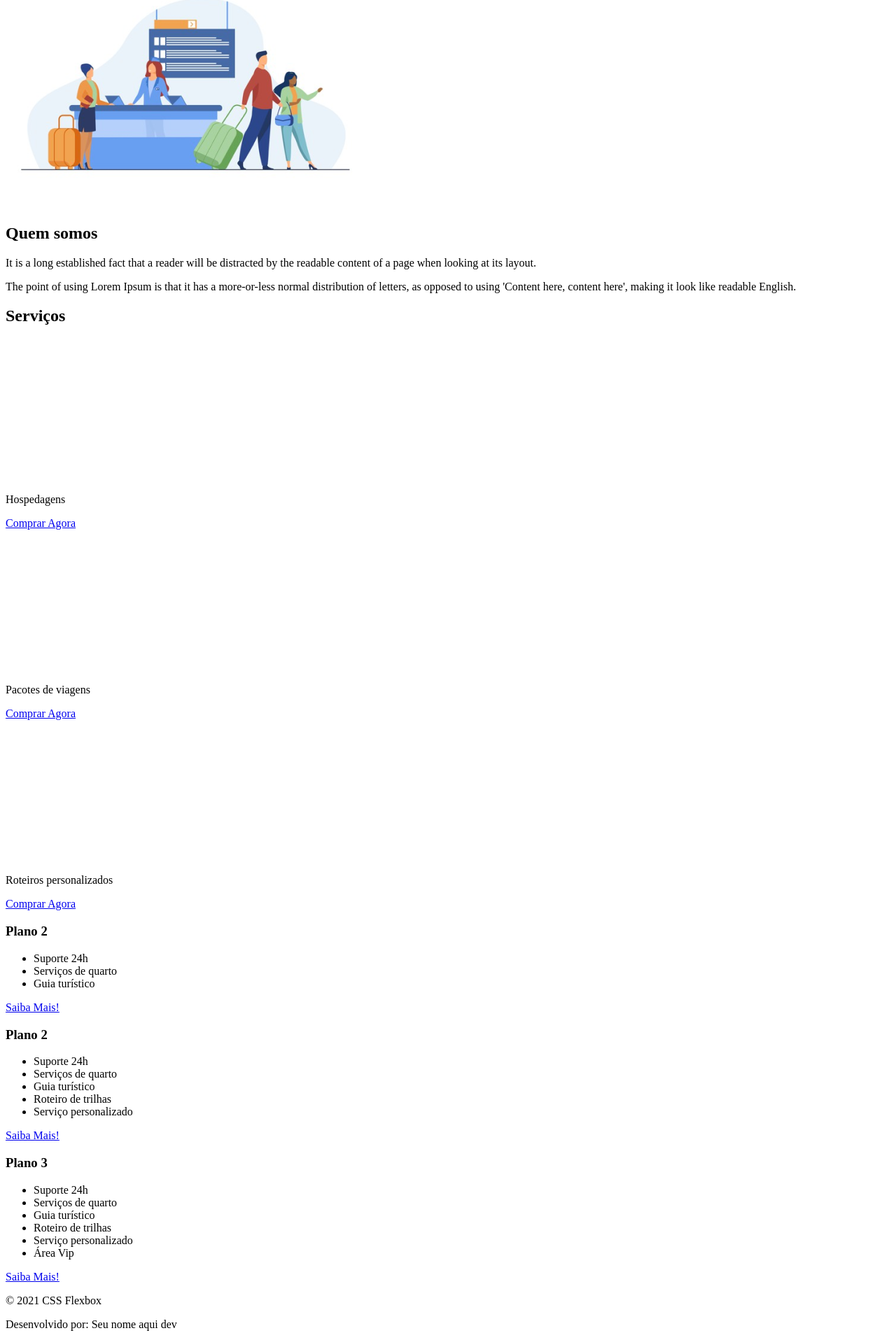
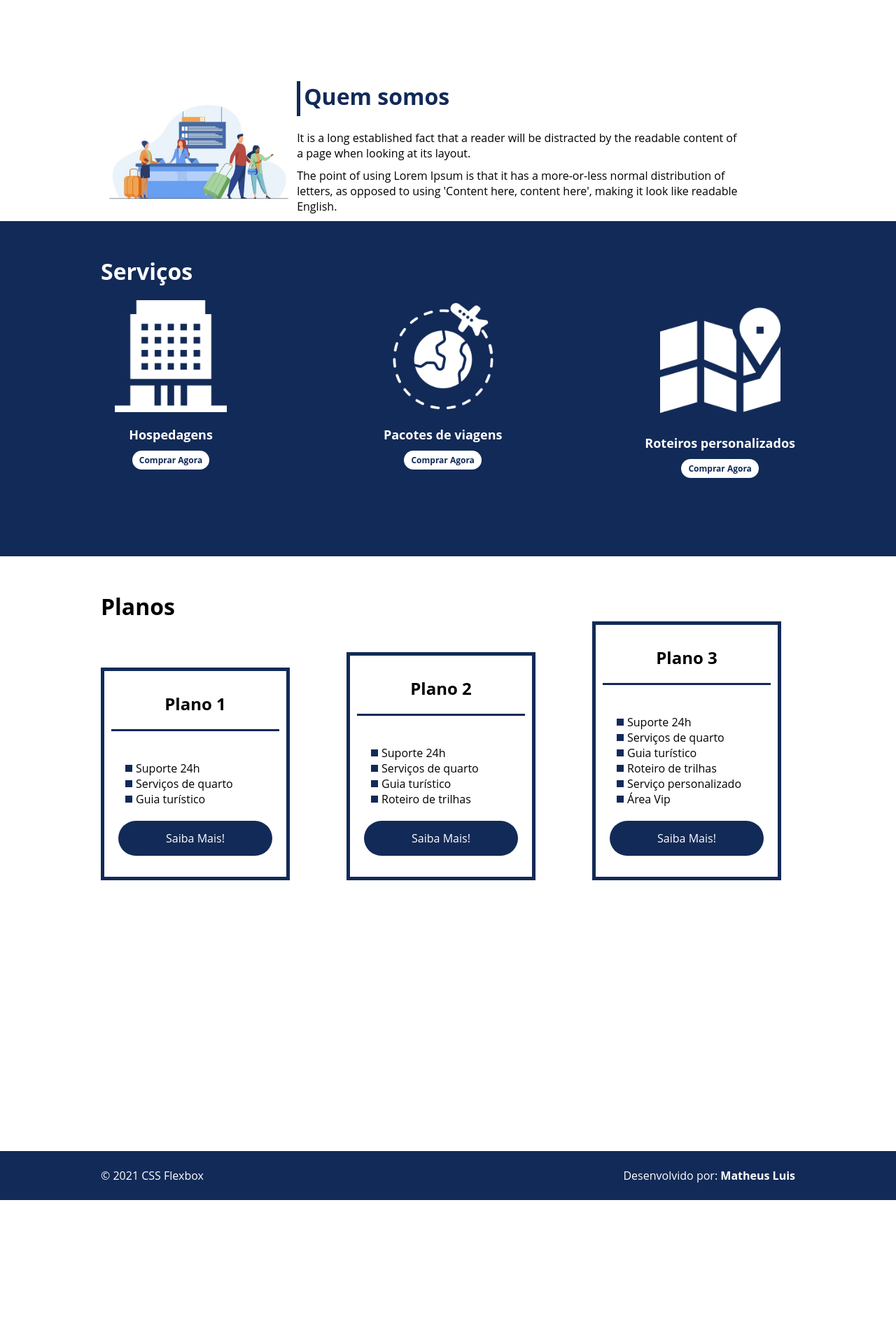
Before and after one commit to matheusgene/MeuProgresso, a plain HTML site: page FlexProjeto/ladding-page/index.html in a window 1280 px wide. Shown: the part 784-2689 px from the top of the page at 70% size. After the commit the page ends 2499 px from the top, so only its background shows below. Drawn offline with Linux system fonts and the light colour scheme.

Commit message:
flexboxprojeto

```diff
--- a/FlexProjeto/ladding-page/index.html
+++ b/FlexProjeto/ladding-page/index.html
@@ -1,26 +1,32 @@
 <!DOCTYPE html>
 <html lang="pt-br">
+
 <head>
     <meta charset="UTF-8">
     <meta name="viewport" content="width=device-width, initial-scale=1.0">
     <title>Flex Turismos</title>
     <link rel="stylesheet" href="./style.css">
 </head>
+
 <body>
     <header>
+        <div class="flex-container menu">
+            <div>
                 <h1>FlexTurismos</h1>
-        <ul>
+            </div>
+            <ul class="list-items">
                 <li><a href="#quem-somos">Quem Somos</a></li>
                 <li><a href="#servicos">Serviços</a></li>
                 <li><a href="#planos">Planos</a></li>
             </ul>
+        </div>
     </header>
 
-    <div>
-        <div>
+    <div class="flex-container apresentacao">
+        <div class="texto-apresentacao">
             <h1>Flex <br>Turismos</h1>
             <p>O melhor serviço para você!</p>
-            <a href="">Saiba Mais!</a>
+            <a href="" class="btn">Saiba Mais!</a>
         </div>
 
         <div>
@@ -28,37 +34,39 @@
         </div>
     </div>
 
+    <div class="flex-container" id="quem-somos">
         <div>
+            <h2>Quem somos</h2>
+            <p>It is a long established fact that a reader will be distracted by the readable content of a page when
+                looking at its layout. </p>
+            <p>The point of using Lorem Ipsum is that it has a more-or-less normal distribution of letters, as opposed
+                to using 'Content here, content here', making it look like readable English.</p>
+        </div>
         <div>
             <img src="./images/1-quem-somos.png" alt="balcão de atendimento">
         </div>
-
-        <div>
-            <h2>Quem somos</h2>
-            <p>It is a long established fact that a reader will be distracted by the readable content of a page when looking at its layout. </p>
-            <p>The point of using Lorem Ipsum is that it has a more-or-less normal distribution of letters, as opposed to using 'Content here, content here', making it look like readable English.</p>
-        </div>
     </div>
 
-    <div>
+    <div class="container-externo">
+        <div class="flex-container" id="servicos">
             <div>
                 <h2>Serviços</h2>
             </div>
 
-        <div>
-            <div>
+            <div class="list-servicos">
+                <div class="item-servico">
                     <div><img src="./images/icon-2.png" alt="hospedagens"></div>
                     <p>Hospedagens</p>
                     <a href="#">Comprar Agora</a>
                 </div>
 
-            <div>
+                <div class="item-servico">
                     <div><img src="./images/icon-1.png" alt="pacote de viagens"></div>
                     <p>Pacotes de viagens</p>
                     <a href="#">Comprar Agora</a>
                 </div>
 
-            <div>
+                <div class="item-servico">
                     <div><img src="./images/icon-3.png" alt="roteiros personalizados"></div>
                     <p>Roteiros personalizados</p>
                     <a href="#">Comprar Agora</a>
@@ -66,33 +74,39 @@
 
             </div>
         </div>
-
+    </div>
     <div>
 
-        <div>
-            <h3>Plano 2</h3>
+
+        <div class="flex-container" id="planos">
+            <div><h2>Planos</h2></div>
+            <div class="list-planos">
+                <div class="item-plano">
+                    <h3>Plano 1</h3>
+                    <br>
                     <ul>
                         <li>Suporte 24h</li>
                         <li>Serviços de quarto</li>
                         <li>Guia turístico</li>
                     </ul>
-            <a href="#">Saiba Mais!</a>
+                    <a href="#" class="btn">Saiba Mais!</a>
                 </div>
 
-        <div>
+                <div class="item-plano">
                     <h3>Plano 2</h3>
+                    <br>
                     <ul>
                         <li>Suporte 24h</li>
                         <li>Serviços de quarto</li>
                         <li>Guia turístico</li>
                         <li>Roteiro de trilhas</li>
-                <li>Serviço personalizado</li>
                     </ul>
-            <a href="#">Saiba Mais!</a>
+                    <a href="#" class="btn">Saiba Mais!</a>
                 </div>
 
-        <div>
+                <div class="item-plano">
                     <h3>Plano 3</h3>
+                    <br>
                     <ul>
                         <li>Suporte 24h</li>
                         <li>Serviços de quarto</li>
@@ -101,13 +115,18 @@
                         <li>Serviço personalizado</li>
                         <li>Área Vip</li>
                     </ul>
-            <a href="#">Saiba Mais!</a>
+                    <a href="#" class="btn">Saiba Mais!</a>
+                </div>
+            </div>
         </div>
     </div>
 
     <footer>
+        <div class="flex-container footer">
         <p>&copy; 2021 CSS Flexbox</p>
-        <p>Desenvolvido por: Seu nome aqui dev</p>
+        <p>Desenvolvido por: <strong>Matheus Luis</strong> </p>
+        </div>
     </footer>
 </body>
+
 </html>
--- a/FlexProjeto/ladding-page/style.css
+++ b/FlexProjeto/ladding-page/style.css
@@ -0,0 +1,300 @@
+* {
+    margin: 0;
+    padding: 0;
+    font-family: 'Open Sans', sans-serif;
+}
+
+ul {
+    list-style: none;
+    margin: 0;
+    padding: 0;
+}
+
+ul li a{
+    text-decoration: none;
+}
+
+div img {
+    display: block;
+    width: 100%;
+}
+
+.flex-container {
+    display: flex;
+    max-width: 992px;
+    margin: auto;
+    width: 100%;
+    min-width: 320px;
+
+}
+
+header {
+    background-color: #122a57;
+    height: 100px;
+    display: flex;
+    align-items: center;
+    color: #fff;
+}
+
+.list-items li a{
+    color: #fff;
+
+}
+
+header .list-items {
+    display: flex;
+    max-width: 260px;
+    width: 100%;
+    justify-content: space-between;
+    align-items: center;
+}
+
+header .menu {
+    justify-content: space-between;
+}
+
+.apresentacao {
+    height: 100vh;
+    align-items: center;
+    justify-content: space-between
+
+}
+
+.apresentacao .texto-apresentacao {
+    min-height: 200px;
+}
+
+.texto-apresentacao h1 {
+    color: #122a57;
+    font-size: 48px;
+    margin-bottom: 10px;
+}
+
+.btn {
+    background-color: #122a57;
+    color: #fff;
+    text-align: center;
+    text-decoration: none;
+    border-radius: 30px;
+    width: 220px;
+    height: 50px;
+    display: block;
+    line-height: 50px;
+    margin-top: 10px;
+    margin-bottom: 10px;
+}
+
+#quem-somos {
+    flex-direction: row-reverse;
+    align-items: center;
+    justify-content: space-between
+}
+
+#quem-somos h2 {
+   font-size: 32px;
+   color: #122a57;
+   display: flex;
+   margin-bottom: 20px;
+}
+
+#quem-somos h2::before {
+    content: "";
+    height: 50px;
+    width: 5px;
+    margin-right: 5px;
+    background-color:#122a57;
+    position: relative;
+}
+
+#quem-somos p {
+    margin-bottom: 10px;
+    width: 90%;
+}
+
+.container-externo {
+    background-color: #122a57;
+    width: 100%;
+}
+
+#servicos {
+    flex-direction: column;
+    padding-top: 50px;
+    padding-bottom: 100px;
+}
+
+#servicos h2 {
+    color: #fff;
+    font-size: 32px;
+    margin-bottom: 20px;
+}
+
+.list-servicos {
+    display: flex;
+    justify-content: space-between;
+
+}
+
+.list-servicos .item-servico {
+    text-align: center;
+}
+
+.item-servico a{
+    text-decoration: none;
+    width: 220px;
+    background-color: #fff;
+    border-radius: 30px;
+    height: 50px;
+    text-align: center;
+    line-height: 50px;
+    margin-top: 20px;
+    padding: 5px 10px;
+    color: #122a57;
+    font-size: 12px;
+    text-decoration: none;
+    font-weight: 700;
+}
+
+.item-servico p {
+    font-weight: 700;
+    font-size: 18px;
+    color: #fff;
+    margin-top: 20px;
+}
+
+.item-servico img{
+    width: 80%;
+    margin: auto;
+}
+
+#planos {
+    flex-direction: column;
+    min-height: 100vh;
+    padding-top: 50px;
+}
+
+#planos h2 {
+    font-size: 32px;
+}
+
+.list-planos {
+    display: flex;
+    align-items: flex-end;
+    justify-content: space-between;
+}
+
+
+.item-plano {
+    flex: 1;
+    border: 5px solid #122a57;
+    margin-right: 20px;
+    padding: 10px;
+    max-width: 240px;
+    margin-bottom: 20px;
+}
+
+.item-plano .btn {
+    margin: auto;
+    margin-bottom: 20px;
+}
+
+.item-plano h3{
+    font-size: 24px;
+    display: flex;
+    flex-direction: column;
+    align-items: center;
+    margin-top: 20px;
+}
+
+.item-plano h3::after{
+    content: "";
+    background-color: #122a57;
+    width: 100%;
+    height: 3px;
+    margin-top: 20px;
+    margin-bottom: 10px;
+}
+
+.item-plano ul {
+    padding: 10px 20px;
+    display: flex;
+    flex-direction: column;
+    margin-bottom: 10px;
+}
+
+.item-plano ul li {
+    display: flex;
+    flex-wrap: nowrap;
+    align-items: center;
+}
+
+.item-plano ul li::before {
+    content: "";
+    width: 10px;
+    height: 10px;
+    background-color: #122a57;
+    margin-right: 5px;
+}
+
+footer {
+    background-color: #122a57;
+    height: 70px;
+    display: flex;
+    align-items: center;
+}
+
+footer .footer {
+    justify-content: space-between;
+    color: #fff;
+}
+
+@media(max-width: 992px) {
+    .flex-container {
+        flex-direction: column;
+    }
+
+    .apresentacao {
+        flex-direction: column-reverse;
+    }
+
+    .apresentacao .texto-apresentacao {
+        width: 100%;
+    }
+
+    #quem-somos {
+        flex-direction: column-reverse;
+    }
+
+    #quem-somos img{
+        min-width: 320px;
+        margin: auto;
+    }
+
+    .list-servicos {
+        flex-direction: column;
+    }
+
+    .item-servico img {
+        width: 50%;
+        margin: auto;
+    }
+
+    .list-planos {
+        flex-direction: column;
+        align-items: flex-start;
+        margin-bottom: 20px;
+    }
+
+    .list-planos .item-plano{
+        max-width: 90%;
+        margin: auto;
+        width: 100%;
+        margin-bottom: 20px;
+    }
+
+    div img{
+        display: flex;
+        width: 72%;
+    }
+
+
+}
```
Lines whose indentation alone changed are shown as unchanged.
